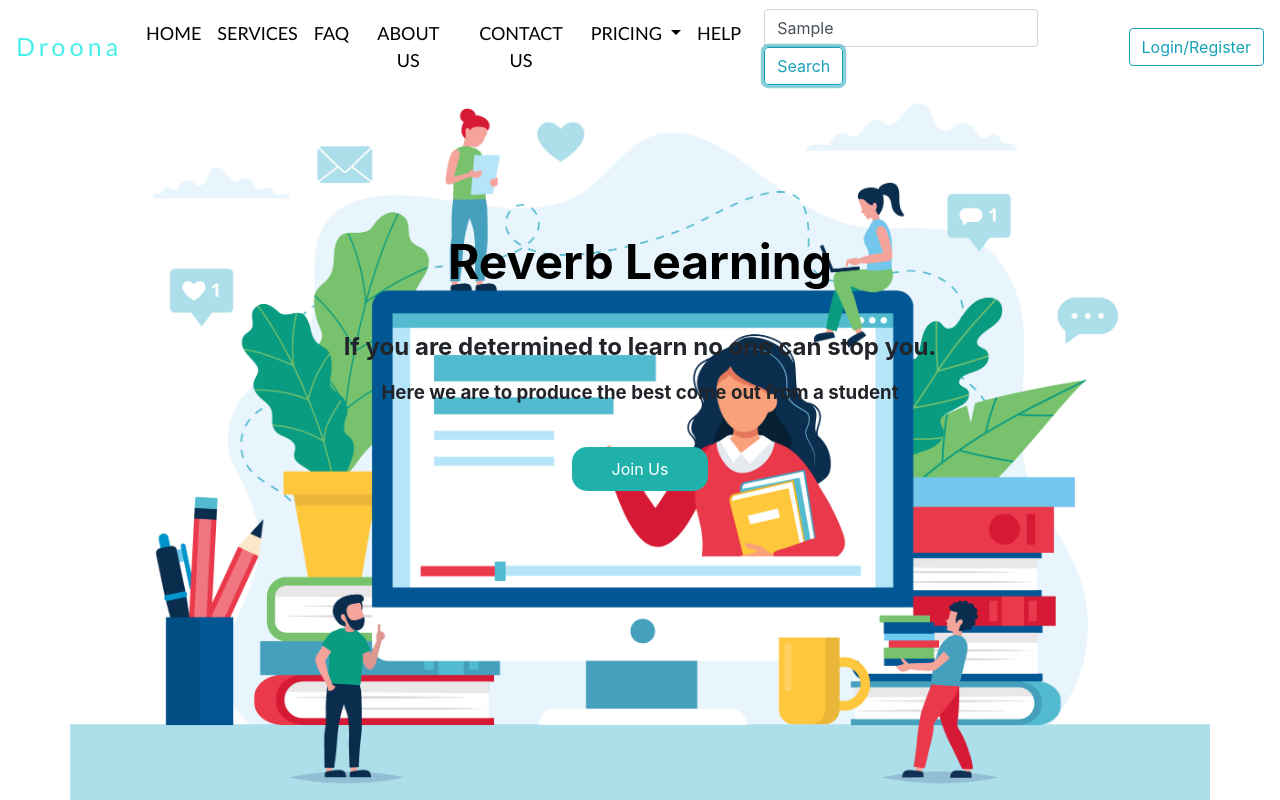
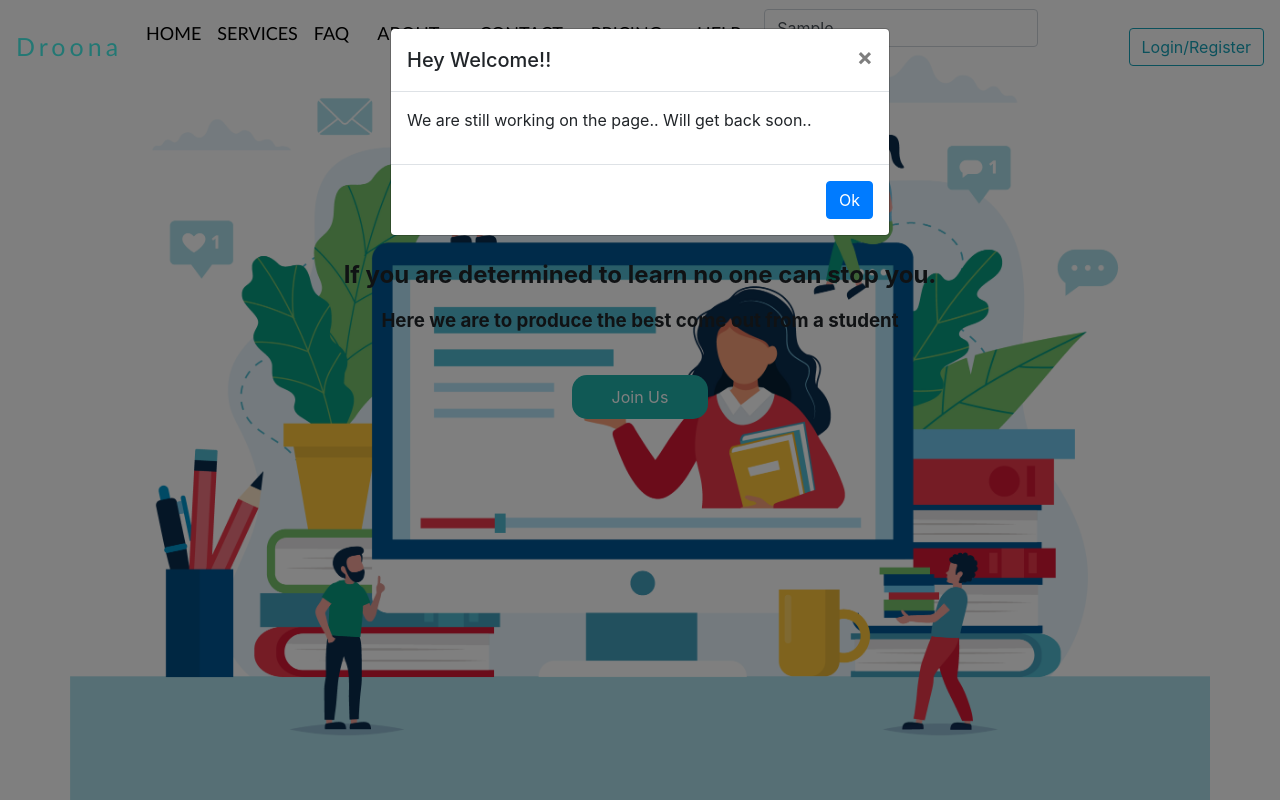
Before and after one commit to HarikaReddySarikonda/carousel, an Angular app in the folder tuitionbell/: page / in a window 1280 px wide. Both pictures are taken after typing "Sample" into the empty fields and a click on the button "Search". Shown: the top 800 px of the page. Built offline with nearby package versions, Linux system fonts and the light colour scheme.

Commit message:
akanksha- latest integrated changes

```diff
--- a/tuitionbell/src/app/body/home/home.component.html
+++ b/tuitionbell/src/app/body/home/home.component.html
@@ -1,16 +1,19 @@
 <section id="home" >
   <div class="picsum-img-wrapper">
-      <div class="banner container text-center mt-5 pt-5">
-          <div class="row mt-5 pt-5">
+      <div class="banner container text-center">
+          <div class="row">
               <div class="col-md-2 "></div>
               <div class="col-md-8" >
+          <br>
+          <br>
+          <br>
+          <br>
+          <br>
           <h1> Reverb Learning</h1>
-          <h2> If you are determined to learn no one can stop you.</h2>
+          <h2>If you are determined to learn no one can stop you.</h2>
           <h3> Here we are to produce the best come out from a student </h3>
           <br>
-          <div class="text-center">
             <a href="mailto:director@tuitionbell.in?subject=Important!&body=Hi" class="btn btn-primary btn-lg active" role="button" aria-pressed="true" id="abc">Join Us</a>
-          </div>
           </div>
           <div class="col-md-2"></div>
           </div>
--- a/tuitionbell/src/app/header/header.component.html
+++ b/tuitionbell/src/app/header/header.component.html
@@ -12,7 +12,7 @@
                 <a class="nav-link" href="#">Home <span class="sr-only">(current)</span></a>
               </li>
               <li class="nav-item" (click)="toServices()">
-                <a class="nav-link" >Services</a>
+                <a class="nav-link">Services</a>
               </li>
               <li class="nav-item" (click)="toFaq()">
                 <a class="nav-link" >FAQ</a>
@@ -40,10 +40,37 @@
             </ul>
             <form class="form-inline" *ngIf="!toggleclicked">
               <input class="form-control" type="search" placeholder="Search" aria-label="Search">
-              <button type="button" class="btn btn-outline-info" (click)='toAlert()'>Search</button>
+              <button type="button" class="btn btn-outline-info" data-toggle="modal" data-target="#exampleModal">
+                Search
+              </button>
             </form>
-            <button type="button" class="btn btn-outline-info" (click)='toAlert()' *ngIf="!toggleclicked">Login/Register</button>
+            <!-- Button trigger modal -->
+            <button type="button" class="btn btn-outline-info" data-toggle="modal" data-target="#exampleModal">
+              Login/Register
+            </button>
           </div>
         </nav>
     </div>
   </div>
+
+
+
+<!-- Modal -->
+<div class="modal fade" id="exampleModal" tabindex="-1" role="dialog" aria-labelledby="exampleModalLabel" aria-hidden="true">
+  <div class="modal-dialog">
+    <div class="modal-content">
+      <div class="modal-header">
+        <h5 class="modal-title" id="exampleModalLabel">Hey Welcome!!</h5>
+        <button type="button" class="close" data-dismiss="modal" aria-label="Close">
+          <span aria-hidden="true">&times;</span>
+        </button>
+      </div>
+      <div class="modal-body">
+        <p>We are still working on the page.. Will get back soon..</p>
+      </div>
+      <div class="modal-footer">
+        <button type="button" class="btn btn-primary" data-dismiss="modal">Ok</button>
+      </div>
+    </div>
+  </div>
+</div>
--- a/tuitionbell/src/app/header/header.component.scss
+++ b/tuitionbell/src/app/header/header.component.scss
@@ -3,6 +3,13 @@
     text-transform: uppercase;
     //font-weight: bold;
     color: rgb(0, 0, 0);
+    &:hover, &:focus, &:active {
+        color: lightseagreen;
+        background-color: transparent;
+        -webkit-box-shadow: none;
+        -moz-box-shadow: none;
+        box-shadow: none;
+      }
     }
     }
     .navbar-brand{
--- a/tuitionbell/src/app/header/header.component.ts
+++ b/tuitionbell/src/app/header/header.component.ts
@@ -10,7 +10,6 @@ export class HeaderComponent implements OnInit {
   bgLight = false;
   bgColor : string = '';
   toggleclicked=false;
-  message = 'We are still working on the page.. Will back soon!'
   toggleClick(){
     this.toggleclicked=!this.toggleclicked;
     if(this.toggleclicked){
@@ -35,9 +34,6 @@ export class HeaderComponent implements OnInit {
   toFaq(){
     document.getElementById("faq").scrollIntoView({behavior:"smooth",  block: "start", inline: "nearest"})
   }
-  toAlert(){
-    alert(this.message)
-  }
 
   constructor() { }
   @HostListener('document:scroll') scrollFunction(){
```
